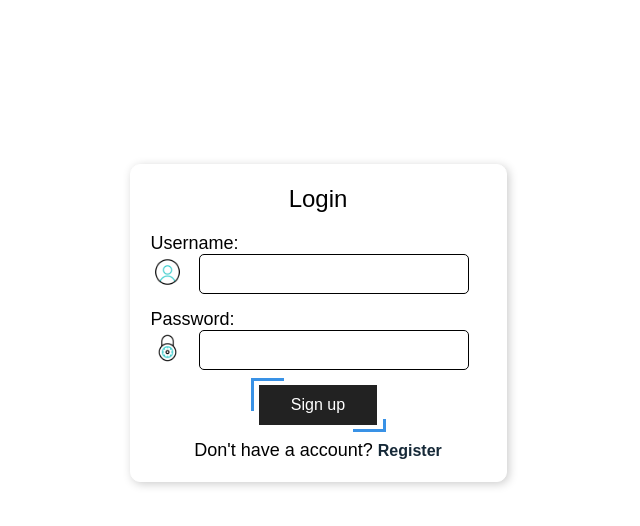
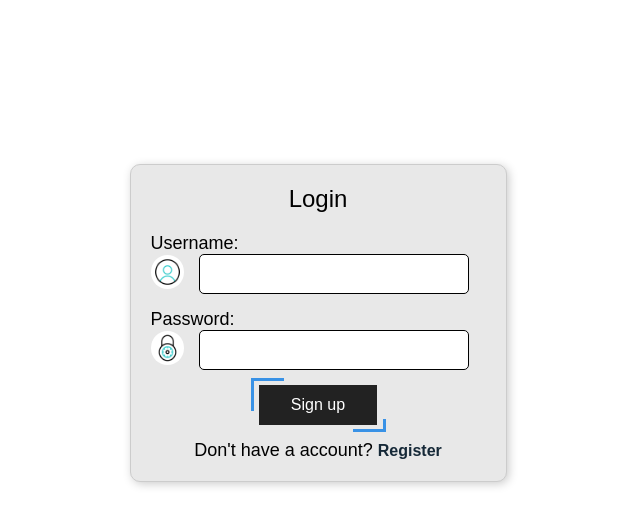
Before and after one commit to Suimei1208/Web_Final_Semester, a PHP site: page /API/login.php in a window 1280 px wide. Shown: the part 77-603 px from the top of the page, without its empty margins (322-962 px from the left). Run offline with PHP 8.4, Linux system fonts and the light colour scheme.

Commit message:
Update style.css

```diff
--- a/API/style.css
+++ b/API/style.css
@@ -75,9 +75,9 @@ body{
     width: 377px;
     margin: 0 auto;
     padding: 20px;
-    border: 1px solid #ffffff;
+    border: 1px solid #ccc;
     border-radius: 10px;
-    background-color: #ffffff;
+    background-color: #e8e8e8;
     box-shadow: 2px 2px 10px #ccc;
     display: block;
 }
```
